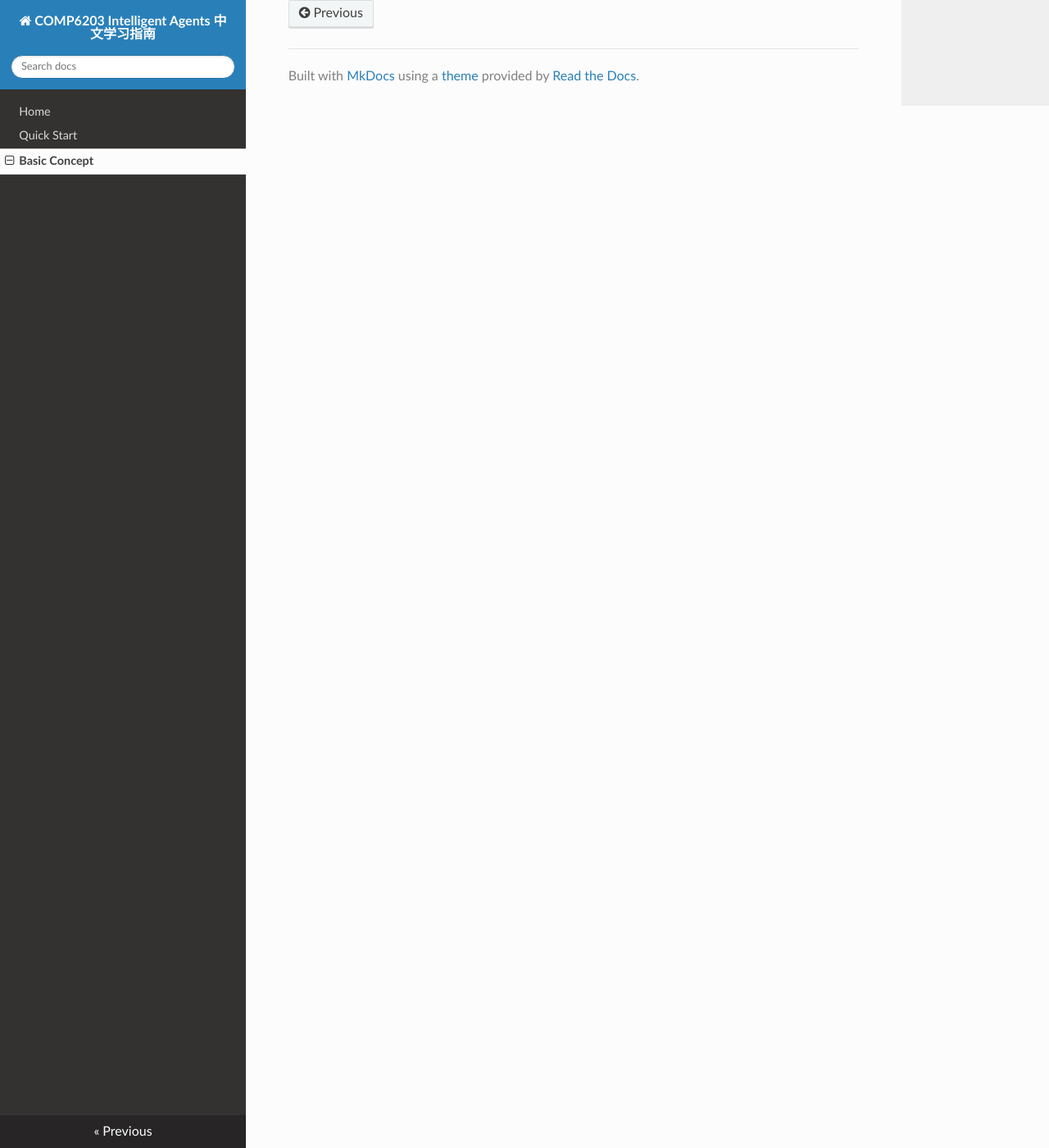
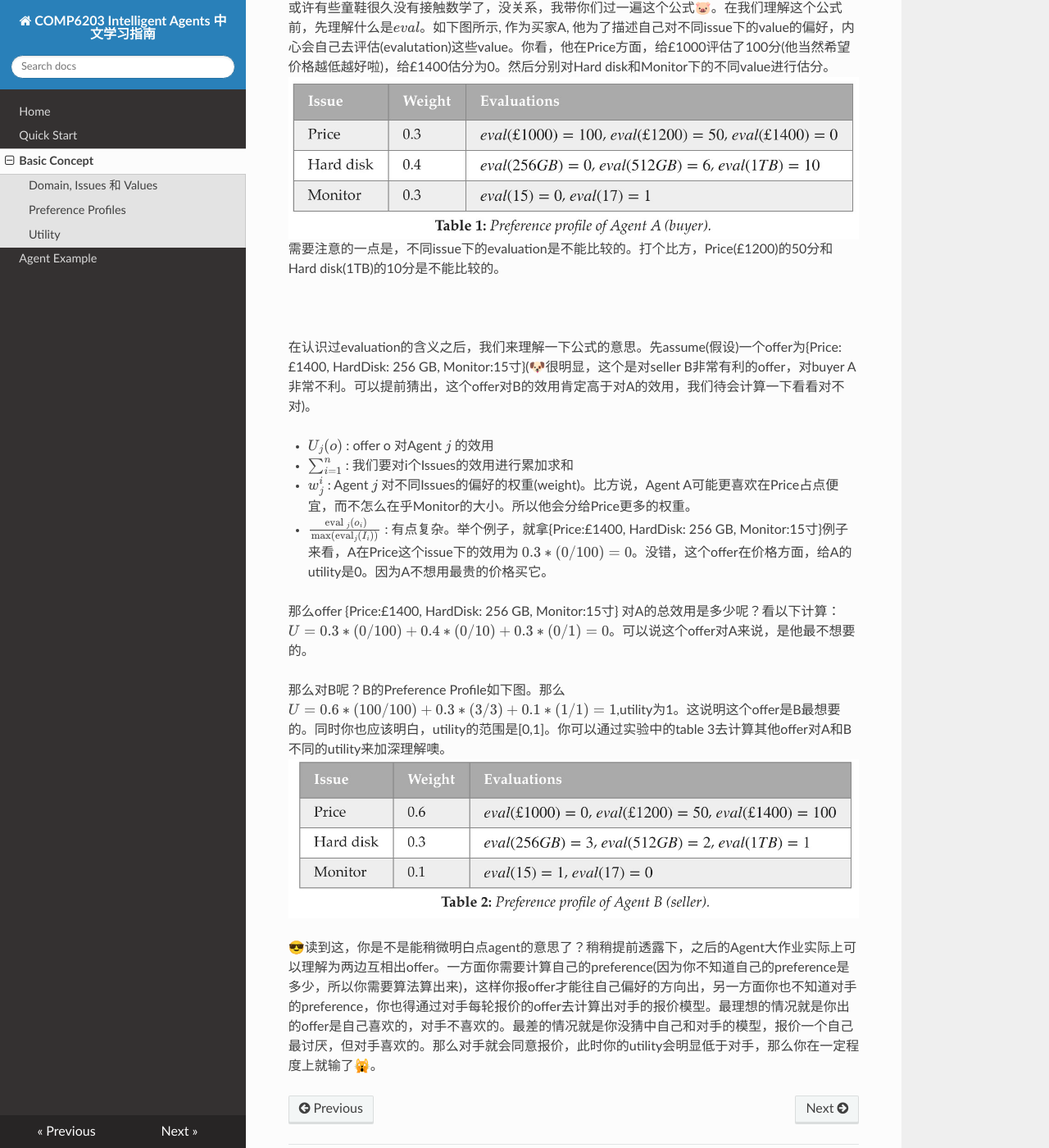
Before and after one commit to RobinLuoNanjing/UoSouthampton-Intelligent-Agent-Docs, an MkDocs documentation site: the page built from docs/basic.md, in a window 1280 px wide and 1400 px high, scrolled down 2151 px. Shown: the whole window at 82% size. Built offline with MkDocs 1.6.1, drawn with Linux system fonts in a browser that asks for light colours; nearby versions of some CDN libraries; some of the changed text lies outside the part shown.

Commit message:
[add] basic

```diff
--- a/docs/basic.md
+++ b/docs/basic.md
@@ -1,6 +1,7 @@
+# 基础概念解析
 这一章节，我会带大家过一下Lab1和Lab2涉及到的基础知识点与概念。这些重要的概念对你以后如何编写自己的Agent极为重要。如果不能理解这些概念，会对你之后使用Genius的API造成很大的困扰。不过放心，我会用较为精简的话语带你们慢慢认识这些概念。当然，如果有说错的地方，也欢迎你们fork我的docs，帮我修改，然后push哈。
 
-# 1.1 Domain, Issues 和 Values
+## Domain, Issues 和 Values
 Lab1中用了一个这样的场景来描述Domain(域), Issues(可以翻译为议题)和Values(值)之间的关系:
 
 Agent A作为买家(buyer)要和卖家Agent B(seller)进行笔记本价格上的谈判(Negotiation)。
@@ -39,3 +38,27 @@ Utility这个词，可能对大部分学生来说都比较陌生，少部分有
 Additive Utility Function的公式是:
 
 $$U_{j}(o)=\sum_{i=1}^{n} w_{j}^{i} \frac{\operatorname{eval}_{j}\left(o_{i}\right)}{\max \left(e v a l_{j}\left(I_{i}\right)\right)}$$
+
+或许有些童鞋很久没有接触数学了，没关系，我带你们过一遍这个公式🐷。在我们理解这个公式前，先理解什么是$eval$。如下图所示, 作为买家A, 他为了描述自己对不同issue下的value的偏好，内心会自己去评估(evalutation)这些value。你看，他在Price方面，给£1000评估了100分(他当然希望价格越低越好啦)，给£1400估分为0。然后分别对Hard disk和Monitor下的不同value进行估分。
+![evalA](img/basic/evalA.jpg)
+需要注意的一点是，不同issue下的evaluation是不能比较的。打个比方，Price(£1200)的50分和Hard disk(1TB)的10分是不能比较的。
+
+<br>
+
+在认识过evaluation的含义之后，我们来理解一下公式的意思。先assume(假设)一个offer为{Price:£1400, HardDisk: 256 GB, Monitor:15寸}(🐶很明显，这个是对seller B非常有利的offer，对buyer A非常不利。可以提前猜出，这个offer对B的效用肯定高于对A的效用，我们待会计算一下看看对不对)。
+
+* $U_{j}(o)$ : offer o 对Agent $j$ 的效用
+
+* $\sum_{i=1}^{n}$ : 我们要对i个Issues的效用进行累加求和
+
+* $w_{j}^{i}$ : Agent $j$ 对不同Issues的偏好的权重(weight)。比方说，Agent A可能更喜欢在Price占点便宜，而不怎么在乎Monitor的大小。所以他会分给Price更多的权重。
+
+* $\frac{\text { eval }_{j}\left(o_{i}\right)}{\max \left(\text {eval}_{j}\left(I_{i}\right)\right)}$ : 有点复杂。举个例子，就拿{Price:£1400, HardDisk: 256 GB, Monitor:15寸}例子来看，A在Price这个issue下的效用为 $0.3*(0/100)=0$。没错，这个offer在价格方面，给A的utility是0。因为A不想用最贵的价格买它。
+
+那么offer {Price:£1400, HardDisk: 256 GB, Monitor:15寸} 对A的总效用是多少呢？看以下计算：
+$U=0.3*(0/100)+0.4*(0/10)+0.3*(0/1)=0$。可以说这个offer对A来说，是他最不想要的。
+
+那么对B呢？B的Preference Profile如下图。那么$U=0.6*(100/100)+0.3*(3/3)+0.1*(1/1)=1$,utility为1。这说明这个offer是B最想要的。同时你也应该明白，utility的范围是[0,1]。你可以通过实验中的table 3去计算其他offer对A和B不同的utility来加深理解噢。
+![evalB](img/basic/evalB.jpg)
+
+😎读到这，你是不是能稍微明白点agent的意思了？稍稍提前透露下，之后的Agent大作业实际上可以理解为两边互相出offer。一方面你需要计算自己的preference(因为你不知道自己的preference是多少，所以你需要算法算出来)，这样你报offer才能往自己偏好的方向出，另一方面你也不知道对手的preference，你也得通过对手每轮报价的offer去计算出对手的报价模型。最理想的情况就是你出的offer是自己喜欢的，对手不喜欢的。最差的情况就是你没猜中自己和对手的模型，报价一个自己最讨厌，但对手喜欢的。那么对手就会同意报价，此时你的utility会明显低于对手，那么你在一定程度上就输了🙀。
--- a/mkdocs.yml
+++ b/mkdocs.yml
@@ -4,6 +4,7 @@ nav:
     - Home: index.md
     - Quick Start: start.md
     - Basic Concept: basic.md
+    - Agent Example: agent.md
 
 theme: readthedocs
 
```
Also changed, not shown: other parts of docs/basic.md (+0 -2 lines), docs/index.md (+7 -2 lines), docs/agent.md (added), docs/img/basic/evalA.jpg (added), docs/img/basic/evalB.jpg (added).
